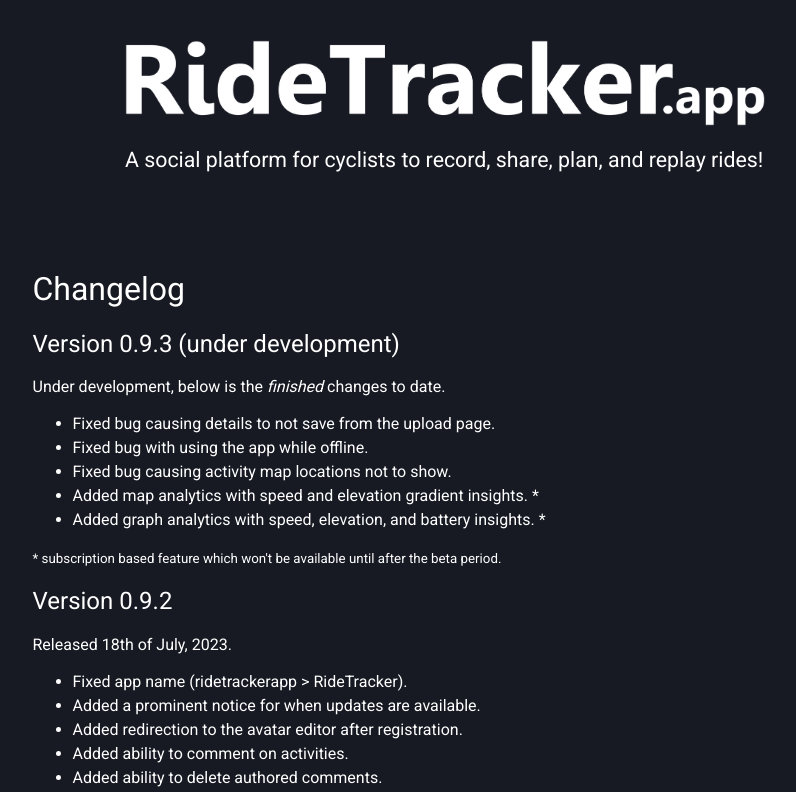
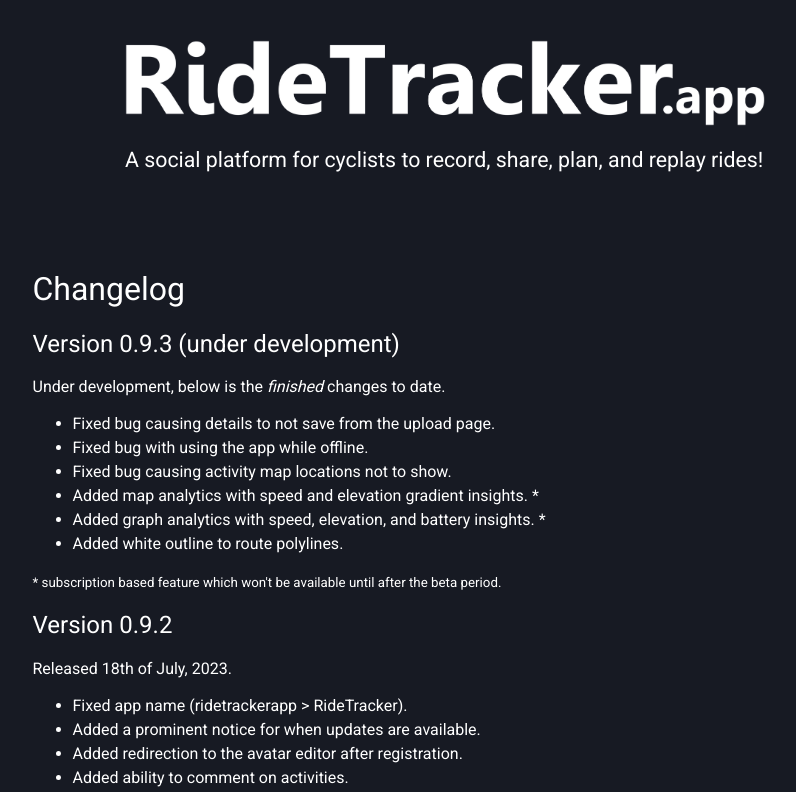
Before and after one commit to RideTracker/RideTrackerPages, a React (Create React App) app: page /changelog in a window 1280 px wide. Shown: the top 792 px of the page, without its empty margins (195-991 px from the left). Built offline with nearby package versions, Linux system fonts and the light colour scheme.

Commit message:
Updated version 0.9.3 development changelog

```diff
--- a/src/app/changelog.tsx
+++ b/src/app/changelog.tsx
@@ -31,6 +31,7 @@ export default function ChangelogPage() {
                             <li>Fixed bug causing activity map locations not to show.</li>
                             <li>Added map analytics with speed and elevation gradient insights. *</li>
                             <li>Added graph analytics with speed, elevation, and battery insights. *</li>
+                            <li>Added white outline to route polylines.</li>
                         </ul>
 
                         <small>* subscription based feature which won't be available until after the beta period.</small>
```
